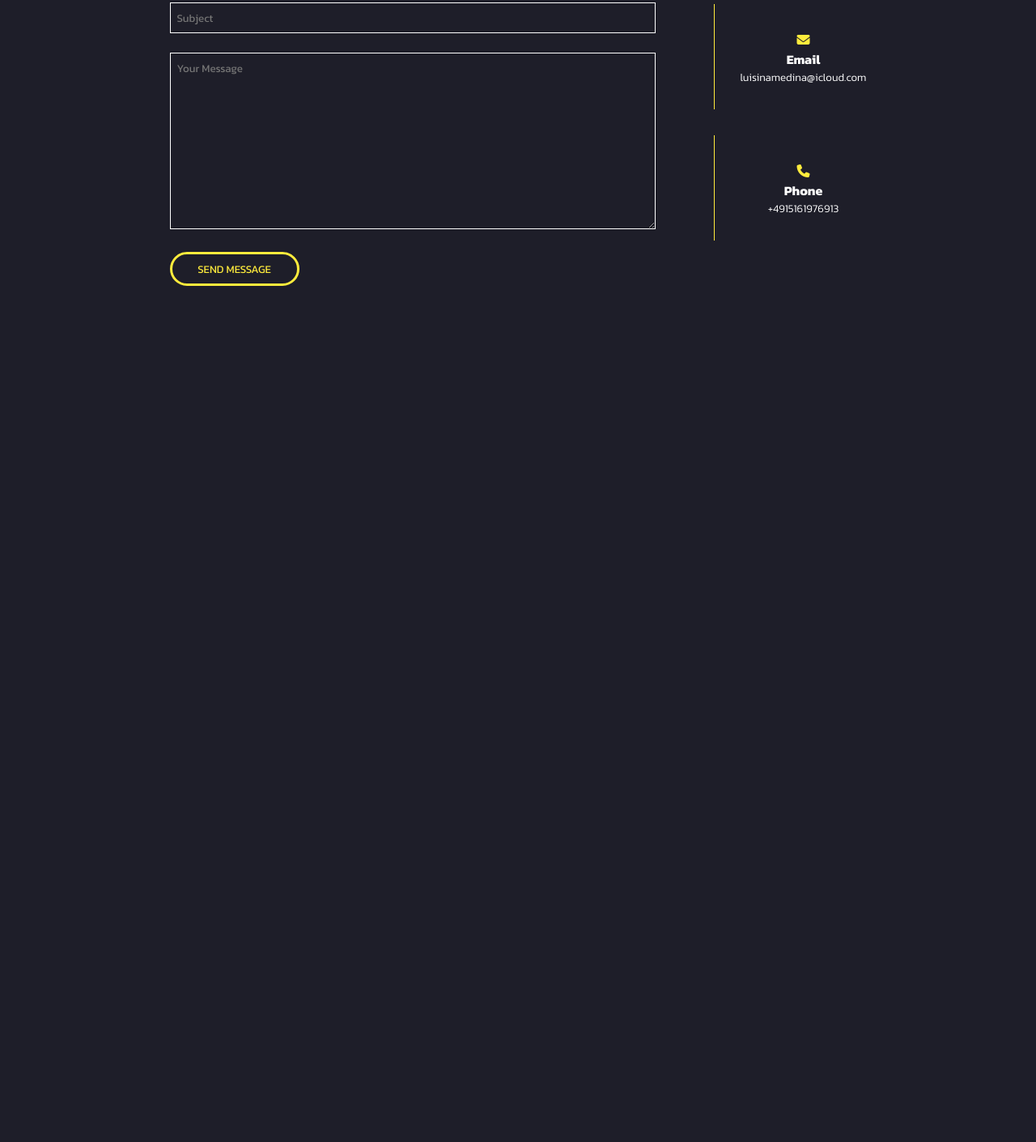
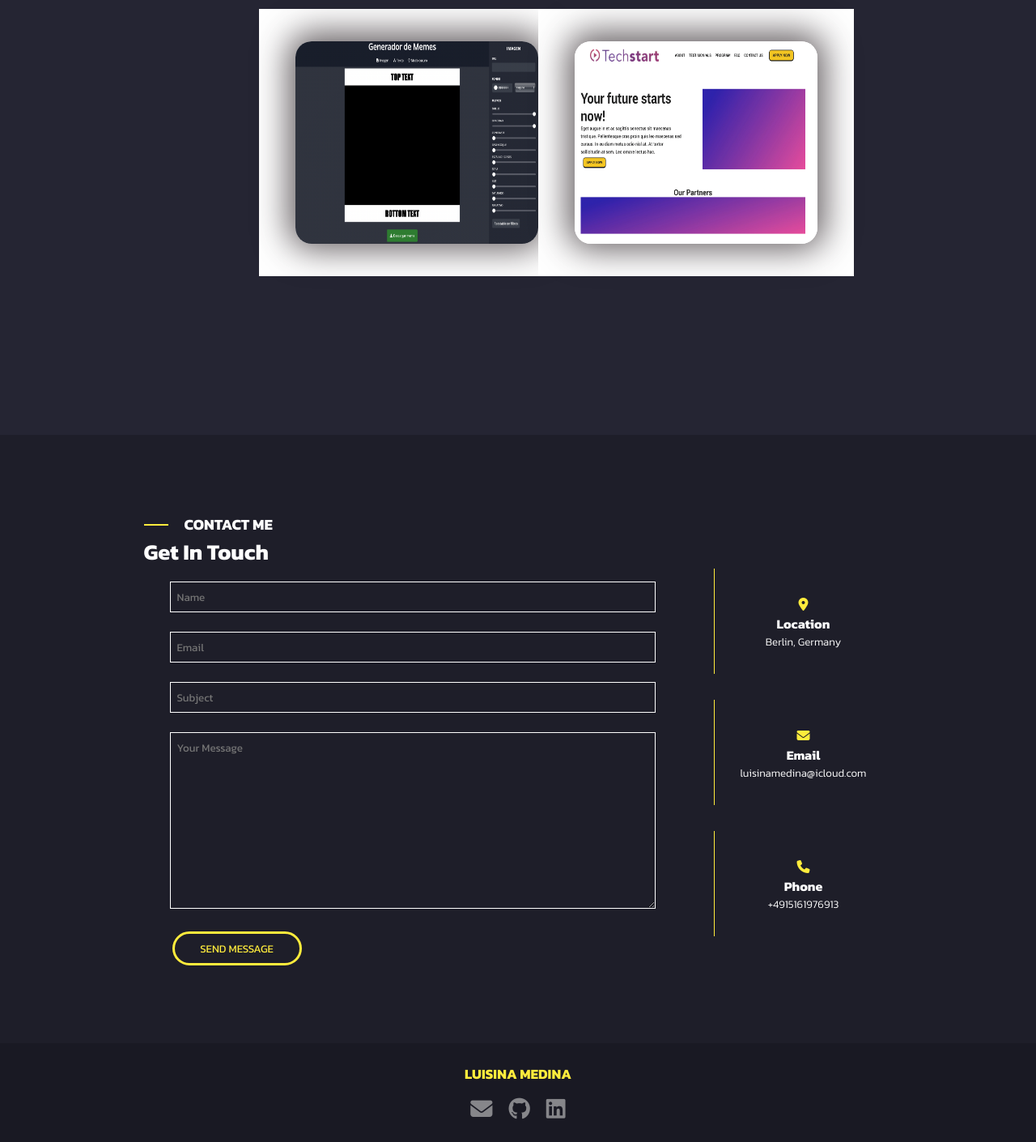
Before and after one commit to LuisinaMedina/Code-Portfolio, a plain HTML site: page index.html in a window 1280 px wide. Shown: the part 1212-2622 px from the top of the page at 81% size. Before the commit the page ends 1573 px from the top, so only its background shows below. Drawn offline with Linux system fonts and the light colour scheme.

Commit message:
add projects and contact section

```diff
--- a/index.html
+++ b/index.html
@@ -63,6 +63,23 @@
         <!----------------------------------->
     </main>
     <!---------END HOME SECTION----------->
+    <!---------START PROJECTS SECTION------------>
+    <section class="projects-section">
+        <div class="container">
+            <h3 class="horizontal-line">MY PROJECTS</h3>
+            <h3 class="sub-title">My Recent Works</h3>
+        </div>
+
+        <div class="projects-gallery">
+
+            <div class="background-wrapper">
+                <img src="/Images/img1.png" width="300" height="250" class="image">
+            </div>
+            <div class="background-wrapper">
+                <img src="/Images/img2.png" width="300" height="250" class="image">
+            </div>
+        </div>
+    </section>
     <!---------START CONTACT SECTION---------->
     <section class="contact-section">
         <form class="contact-form">
@@ -98,17 +115,21 @@
         </aside>
     </section>
     <!-----------END CONTACT SECTION----------->
-
-
-
-
-
-
-
-
-
-
-
+    <!------------START FOOTER SECTION--------->
+    <footer class="footer-section">
+        <div class="footer-info">
+            <a href="/">
+                <h5 class="footer-title">Luisina Medina</h5>
+            </a>
+            <ul class="footer-items">
+                <li><a href="mailto:luisinamedina@icloud.com"><i class="fa-solid fa-envelope icon"></i></a></li>
+                <li><a href="https://github.com/LuisinaMedina"><i class="fa-brands fa-github icon"></i></a></li>
+                <li><a href="https://www.linkedin.com/in/luisinamedina/"><i class="fa-brands fa-linkedin icon"></i></a>
+                </li>
+            </ul>
+        </div>
+    </footer>
+    <!----------END FOOTER SECTION------------->
 
     <script src="app.js"></script>
 </body>
--- a/style.css
+++ b/style.css
@@ -208,10 +208,52 @@ nav .hamburger .line {
 	box-shadow: 0px 0px 5px 5px var(--hover-color);
 }
 
+.projects-section {
+	padding: 96px 0px;
+	background-color: #252533;
+}
+
+.container {
+	color: var(--text-color);
+	display: flex;
+	flex-direction: column;
+	padding-left: 15%;
+}
+
+.projects-gallery {
+	width: 50%;
+	margin: 100px auto;
+	display: grid;
+	grid-gap: 50px;
+	grid-template-columns: repeat(auto-fit, minmax(250px, 1fr));
+	transition: 2s;
+}
+
+.image {
+	border-radius: 20px;
+	box-shadow: 0px -2px 42px 9px rgba(43, 34, 39, 0.72);
+}
+
+.image:hover {
+	transform: scale(1.1);
+	box-shadow: 0px -2px 42px 9px rgba(43, 34, 39, 0.72);
+}
+
+.background-wrapper {
+	height: 330px;
+	width: 390px;
+	background-color: var(--text-color);
+	display: flex;
+	justify-content: center;
+	align-items: center;
+	cursor: pointer;
+}
+
 .contact-section {
 	display: flex;
 	justify-content: center;
 	align-items: center;
+	padding: 96px 0px;
 }
 
 .contact-form {
@@ -255,11 +297,6 @@ textarea {
 	padding: 0.5rem;
 }
 
-.contact-form h3,
-.btn-send {
-	margin: 1rem 0.5rem 0.5rem 2rem;
-}
-
 .btn-send {
 	width: 25%;
 	color: var(--yellow);
@@ -268,9 +305,16 @@ textarea {
 	justify-content: center;
 	padding: 0.5rem 0.5rem;
 	margin-top: 20px;
+	margin-left: 35px;
 	border-radius: 25px;
 	background-color: transparent;
 	border: 3px solid var(--yellow);
+}
+
+.btn-send:hover {
+	border: 3px solid var(--hover-color);
+	cursor: pointer;
+	color: var(--hover-color);
 }
 
 input:focus,
@@ -307,6 +351,38 @@ textarea:focus {
 
 span i {
 	color: var(--yellow);
+}
+
+.footer-section {
+	display: flex;
+	justify-content: center;
+	text-align: center;
+	background-color: var(--header-bg-color);
+}
+
+.footer-info {
+	margin-top: 25px;
+}
+.footer-info a {
+	color: var(--yellow);
+	text-decoration: none;
+	text-transform: uppercase;
+	font-size: 1.3rem;
+}
+
+.footer-items {
+	display: flex;
+	justify-content: space-between;
+	list-style: none;
+	margin-top: 10px;
+	margin-bottom: 20px;
+}
+
+.footer-items li a {
+	color: inherit;
+	color: var(--nav-menu-color);
+	font-size: 1.7rem;
+	margin: 10px;
 }
 
 @media screen and (max-width: 768px) {
```
Also changed, not shown: Images/img1.png (added), Images/img2.png (added).
